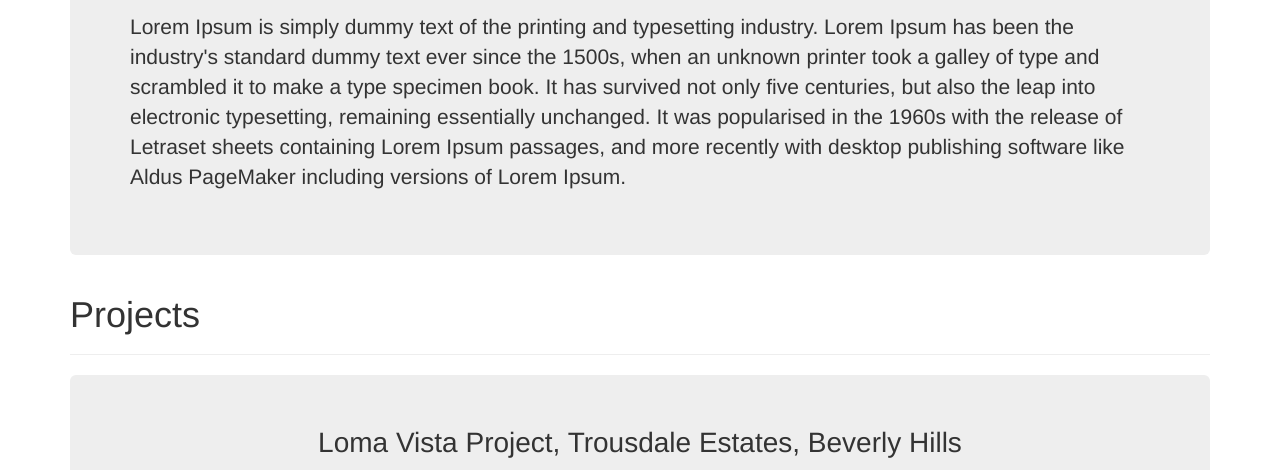
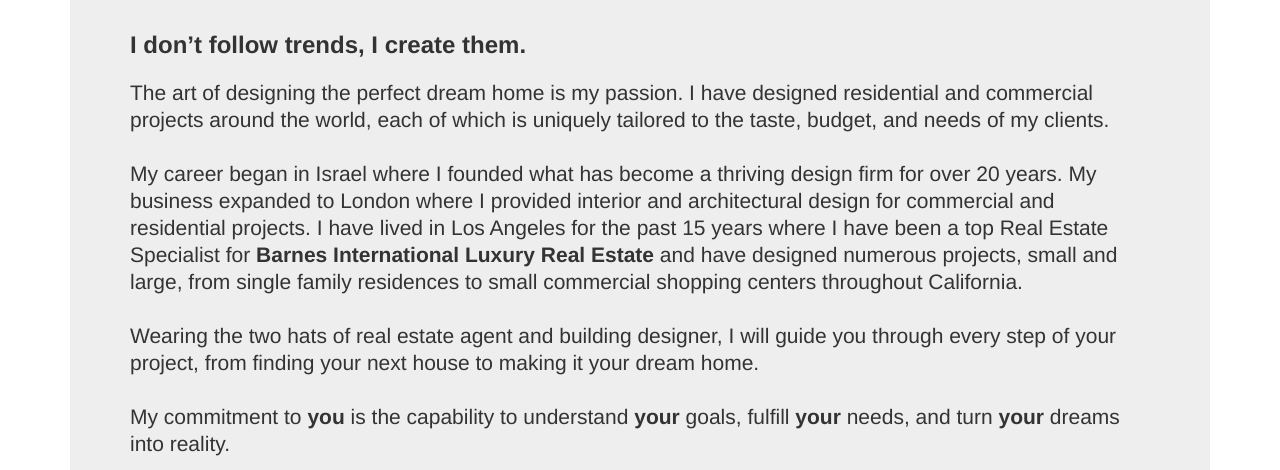
Before and after one commit to liorrm/haya-home-design, a plain HTML site: page index.html in a window 1280 px wide. Shown: the part 439-909 px from the top of the page. Drawn offline with nearby package versions, Linux system fonts and the light colour scheme.

Commit message:
updates bio paragraph

```diff
--- a/index.html
+++ b/index.html
@@ -8,12 +8,10 @@
 
   <title>Haya Nof – Home Designs</title>
 
-  <!-- Bootstrap core CSS -->
   <link href="vendor/bootstrap/css/bootstrap.min.css" rel="stylesheet">
   <link rel="stylesheet" type="text/css" href="styles/custom.css">
   <link rel="stylesheet" type="text/css" href="vendor/lightbox/css/lightbox.css">
 
-  <!-- HTML5 shim and Respond.js for IE8 support of HTML5 elements and media queries -->
     <!--[if lt IE 9]>
       <script src="https://oss.maxcdn.com/html5shiv/3.7.2/html5shiv.min.js"></script>
       <script src="https://oss.maxcdn.com/respond/1.4.2/respond.min.js"></script>
@@ -39,7 +37,7 @@
               <li><a href="#Projects">Projects</a></li>
               <li><a href="#Contact">Contact</a></li>
             </ul>
-          </div><!--/.nav-collapse -->
+          </div>
         </div>
       </nav>
 
@@ -52,7 +50,17 @@
             <img class="selfie house-img" src="https://media.licdn.com/mpr/mpr/shrink_200_200/p/2/000/043/15c/132807d.jpg" />
           </div>
             <div class="bio">
-              <p>Lorem Ipsum is simply dummy text of the printing and typesetting industry. Lorem Ipsum has been the industry's standard dummy text ever since the 1500s, when an unknown printer took a galley of type and scrambled it to make a type specimen book. It has survived not only five centuries, but also the leap into electronic typesetting, remaining essentially unchanged. It was popularised in the 1960s with the release of Letraset sheets containing Lorem Ipsum passages, and more recently with desktop publishing software like Aldus PageMaker including versions of Lorem Ipsum.</p>
+              <h3><strong>I don’t follow trends, I create them.</strong><h3>
+              <p class="bio-paragraph">
+
+                The art of designing the perfect dream home is my passion.  I have designed residential and commercial projects around the world, each of which is uniquely tailored to the taste, budget, and needs of my clients.
+                <br><br>
+                My career began in Israel where I founded what has become a thriving design firm for over 20 years.  My business expanded to London where I provided interior and architectural design for commercial and residential projects. I have lived in Los Angeles for the past 15 years where I have been a top Real Estate Specialist for <strong>Barnes International Luxury Real Estate</strong> and have designed numerous projects, small and large, from single family residences to small commercial shopping centers throughout California.
+                <br><br>
+                Wearing the two hats of real estate agent and building designer, I will guide you through every step of your project, from finding your next house to making it your dream home.
+                <br><br>
+                My commitment to <strong>you</strong> is the capability to understand <strong>your</strong> goals, fulfill <strong>your</strong> needs, and turn <strong>your</strong> dreams into reality.
+              </p>
             </div>
         </div>
         <a name="Projects"></a>
@@ -126,7 +134,7 @@
           <p>Please feel free to email me at <a href="mailto:nofhaya@yahoo.com?Subject=home%20design" target="_top">nofhaya@yahoo.com</a> or call 818-744-8860 if you have any questions or would like to set up a free estimate</p>
         </div>
 
-      </div> <!-- /container -->
+      </div>
       <div class="footer"><span class="navbar-brand"> &copy; Haya Nof Designs • <a href="mailto:nofhaya@yahoo.com?Subject=home%20design" target="_top">nofhaya@yahoo.com</a> • 818-744-8860</span></div>
 
 
--- a/styles/custom.css
+++ b/styles/custom.css
@@ -61,8 +61,13 @@
 
 .phone-img {
   max-width: 100%;
-  max-height: 100%;
+  height: auto;
+  width: auto\9; /* ie8 */
   padding-right: 10px;
+}
+
+.bio-paragraph {
+  line-height: 27px;
 }
 
 span.navbar-brand.phone-number {
```
